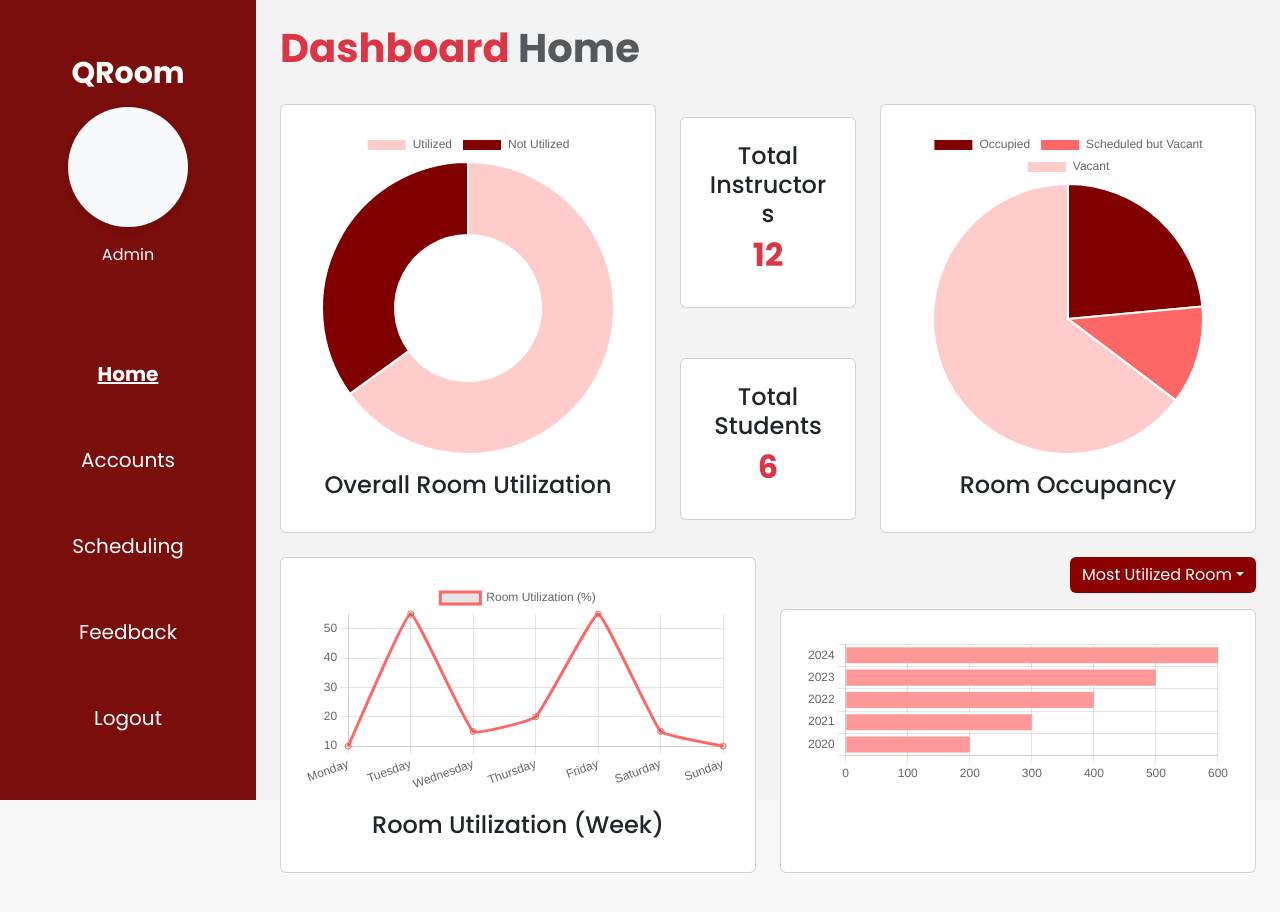
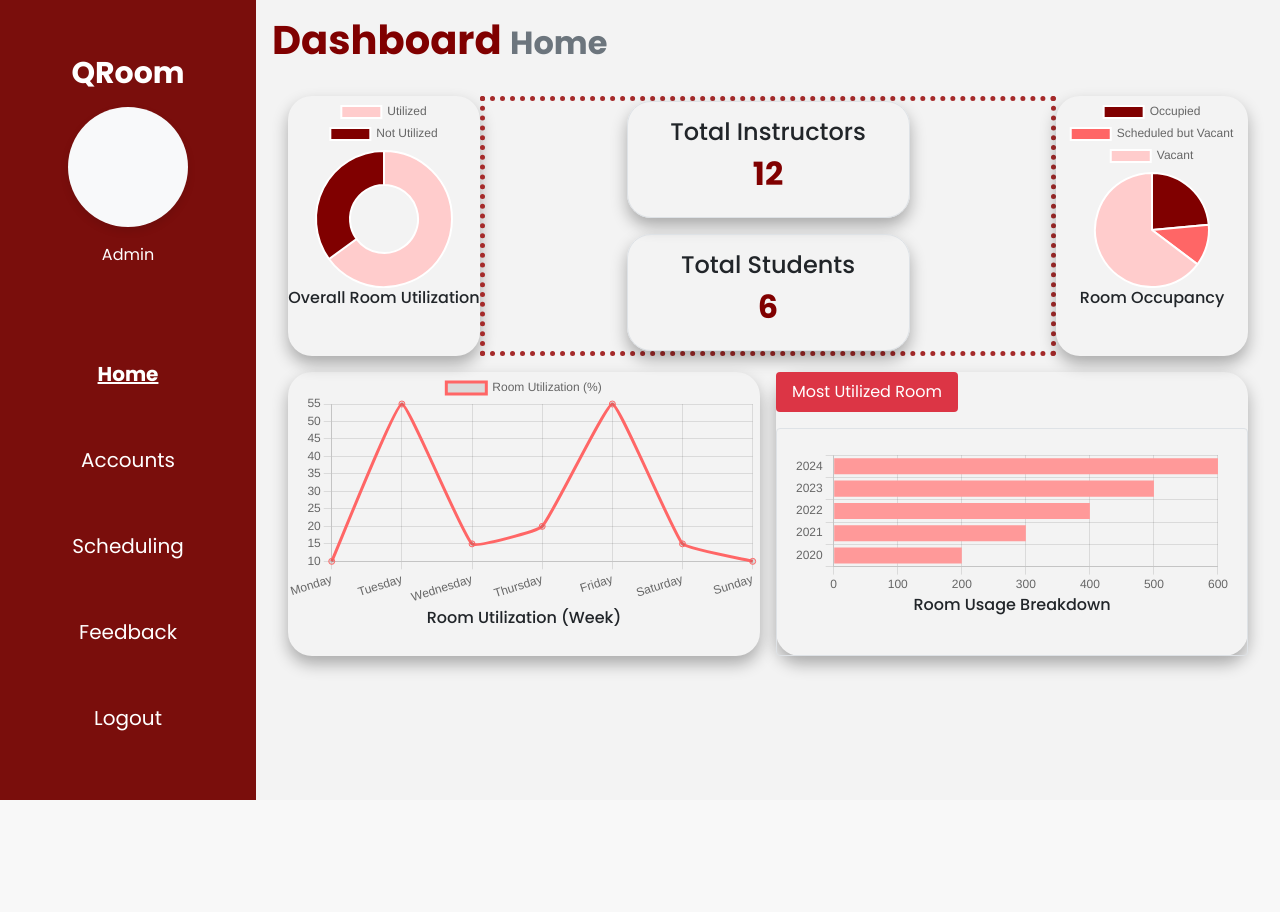
Before and after one commit to jrazec/qroom, a React (Create React App) app in the folder frontend/: page /admin in a window 1280 px wide. Shown: the top 912 px of the page. After the commit the page ends 800 px from the top, so only its background shows below. Built offline with nearby package versions, Linux system fonts and the light colour scheme.

Commit message:
Modify attempt at dashboard layout

```diff
--- a/frontend/src/admin/AdminDashboard.js
+++ b/frontend/src/admin/AdminDashboard.js
@@ -1,74 +1,82 @@
-import React from 'react';
-import { Container, Row, Col, Dropdown } from 'react-bootstrap';
-import DonutChart from './charts/DonutChart';
-import PieChart from './charts/PieChart';
-import LineChart from './charts/LineChart';
-import BarChart from './charts/BarChart';
+import React, { useState, useEffect } from 'react';
+import DonutChart from './charts/DonutChart'; // Ensure this component is responsive
+import BarChart from './charts/BarChart'; // Ensure this component is responsive
+import LineChart from './charts/LineChart'; // Additional chart example
+import PieChart from './charts/PieChart'; // Additional chart example
+import styles from './AdminDashboard.module.css';
 
 const AdminDashboard = () => {
-  const [usageFilter, setUsageFilter] = React.useState("Most Utilized Room");
+  const [usageFilter, setUsageFilter] = useState("Most Utilized Room");
+
+  useEffect(() => {
+    // Handle resizing for responsive charts
+    const handleResize = () => {
+      const chartCards = document.querySelectorAll(`.${styles.chartCard}`);
+      chartCards.forEach((card) => {
+        card.style.height = `${window.innerHeight / 3.5}px`;
+      });
+    };
+
+    handleResize(); // Initial setup
+    window.addEventListener('resize', handleResize);
+
+    return () => window.removeEventListener('resize', handleResize);
+  }, []);
 
   return (
-    <Container fluid className="d-flex flex-column p-4" >
+    <div className={styles["dashboard-container"]}>
       {/* Header */}
-      <Row className="mb-4" >
-        <Col>
-          <h1 className="text-danger font-weight-bold text-left">
-            Dashboard <span className="text-muted">Home</span>
+      <div className={styles.header}>
+        <h1>
+          Dashboard <span className={styles.subtitle}>Home</span>
         </h1>
-        </Col>
-      </Row>
+      </div>
 
+      {/* Main Content */}
+      <div className={styles["main-content"]}>
         {/* First Row (Charts & Summary) */}
-      <Row className="mb-4">
-        <Col xs={12} md={5} className="d-flex flex-column justify-content-center align-items-center" style={{ width: '40%',height:"40%"}}>
-          <div className="w-100 card p-4">
-            <DonutChart />
-            <h4 className="text-center mt-3">Overall Room Utilization</h4>
+        <div className={styles.row1}>
+          <div className={styles.chartContainer} style={{ width: "20%" }} >
+              <DonutChart  />
+              <h4 className={styles.chartTitle}>Overall Room Utilization</h4>
           </div>
-        </Col>
-        <Col xs={6} md={2} className="d-flex flex-column justify-content-around align-items-center" style={{ width: '20%' }}>
-          <div className="card p-4 text-center mb-4 w-100">
+            <div className={styles.summaryContainer}>
+              <div className={styles.summaryCard}>
                 <h4>Total Instructors</h4>
-            <h2 className="text-danger font-weight-bold">12</h2>
+                <h2 className={styles.summaryValue}>12</h2>
               </div>
-          <div className="card p-4 text-center w-100">
+              <div className={styles.summaryCard}>
                 <h4>Total Students</h4>
-            <h2 className="text-danger font-weight-bold">6</h2>
+                <h2 className={styles.summaryValue}>6</h2>
               </div>
-        </Col>
-        <Col xs={12} md={5} className="d-flex flex-column justify-content-center align-items-center" style={{ width: '40%' }}>
-          <div className="w-100 card p-4">
-            <PieChart />
-            <h4 className="text-center mt-3">Room Occupancy</h4>
             </div>
-        </Col>
-      </Row>
+          <div className={styles.chartContainer} style={{ width: "20%" }} >
+              <PieChart  />
+              <h4 className={styles.chartTitle}>Room Occupancy</h4>
+          </div>
+        </div>
 
-      {/* Second Row (Charts) */}
-      <Row className="mb-4">
-        <Col xs={12} md={6} className="d-flex justify-content-center align-items-center">
-          <div className="w-100 card p-4">
+        {/* Charts Row 2 */}
+        <div className={styles.row2}>
+          <div className={styles.chartContainer} style={{ width: "50%" }} >
                 <LineChart />
-            <h4 className="text-center mt-3">Room Utilization (Week)</h4>
+              <h4 className={styles.chartTitle}>Room Utilization (Week)</h4>
           </div>
-        </Col>
-        <Col xs={12} md={6} className="d-flex flex-column align-items-center">
-          <Dropdown className="mb-3 align-self-end">
-            <Dropdown.Toggle variant="danger" id="dropdown-basic">
+
+          <div className={styles.chartContainer} style={{ width: "50%" }}>
+            <div className={styles.filterButtonContainer}>
+              <button className={styles.filterButton}>
                 {usageFilter}
-            </Dropdown.Toggle>
-            <Dropdown.Menu>
-              <Dropdown.Item onClick={() => setUsageFilter('Most Utilized Room')}>Most Utilized Room</Dropdown.Item>
-              <Dropdown.Item onClick={() => setUsageFilter('Least Utilized Room')}>Least Utilized Room</Dropdown.Item>
-            </Dropdown.Menu>
-          </Dropdown>
-          <div className="w-100 card p-4 h-100">
+              </button>
+            </div>
+            <div className={styles.chartCard} >
               <BarChart filter={usageFilter} />
+              <h4 className={styles.chartTitle}>Room Usage Breakdown</h4>
             </div>
-        </Col>
-      </Row>
-    </Container>
+          </div>
+        </div>
+      </div>
+    </div>
   );
 };
 
--- /dev/null
+++ b/frontend/src/admin/AdminDashboard.module.css
@@ -0,0 +1,99 @@
+.dashboard-container {
+  display: flex;
+  flex-direction: column;
+  height: 100%;
+  padding: 1rem;
+}
+
+
+.header {
+  margin-bottom: 0.5rem;
+}
+
+.header h1 {
+  color: #800000;
+  font-weight: bold;
+  text-align: left;
+  height: 10%;
+}
+
+.subtitle {
+  color: #6c757d;
+  font-size: 2rem;
+  font-weight: regular;
+}
+
+.main-content {
+  overflow: hidden;
+  padding: 1rem;
+}
+
+.row1, .row2 {
+  display: flex;
+}
+
+.row1 {
+  height: 45%;
+  margin-bottom: 1rem;
+}
+
+.row2 {
+  gap: 1rem;
+}
+
+.chartContainer {
+
+  box-shadow: 0 0.5rem 1rem rgba(0, 0, 0, 0.301);
+  border-radius: 1.5rem;
+}
+
+.summaryContainer {
+  flex: 1;
+  display: flex;
+  flex-direction: column;
+  justify-content: space-around;
+  align-items: center;
+
+  border: 5px brown dotted;
+}
+
+.chartCard {
+  padding: 1rem;
+  border: 1px solid #dee2e6;
+  border-radius: 0.25rem;
+}
+
+
+.chartTitle {
+  text-align: center;
+  font-size: 1rem;
+}
+
+.summaryCard {
+  padding: 1rem;
+  text-align: center;
+  margin-bottom: 1rem;
+  width: 50%;
+  border: 1px solid #dee2e6;
+  border-radius: 1.5rem;
+  box-shadow: 0 0.5rem 1rem rgba(0, 0, 0, 0.301);
+}
+
+.summaryValue {
+  color: #800000;
+  font-weight: bold;
+}
+
+.filterButtonContainer {
+  align-self: flex-end;
+  margin-bottom: 1rem;
+}
+
+.filterButton {
+  background-color: #dc3545;
+  color: #fff;
+  border: none;
+  padding: 0.5rem 1rem;
+  border-radius: 0.25rem;
+  cursor: pointer;
+}
```
Also changed, not shown: frontend/src/admin/AdminDashboard.css (deleted, +0 -55 lines). Lines whose indentation alone changed are shown as unchanged.
